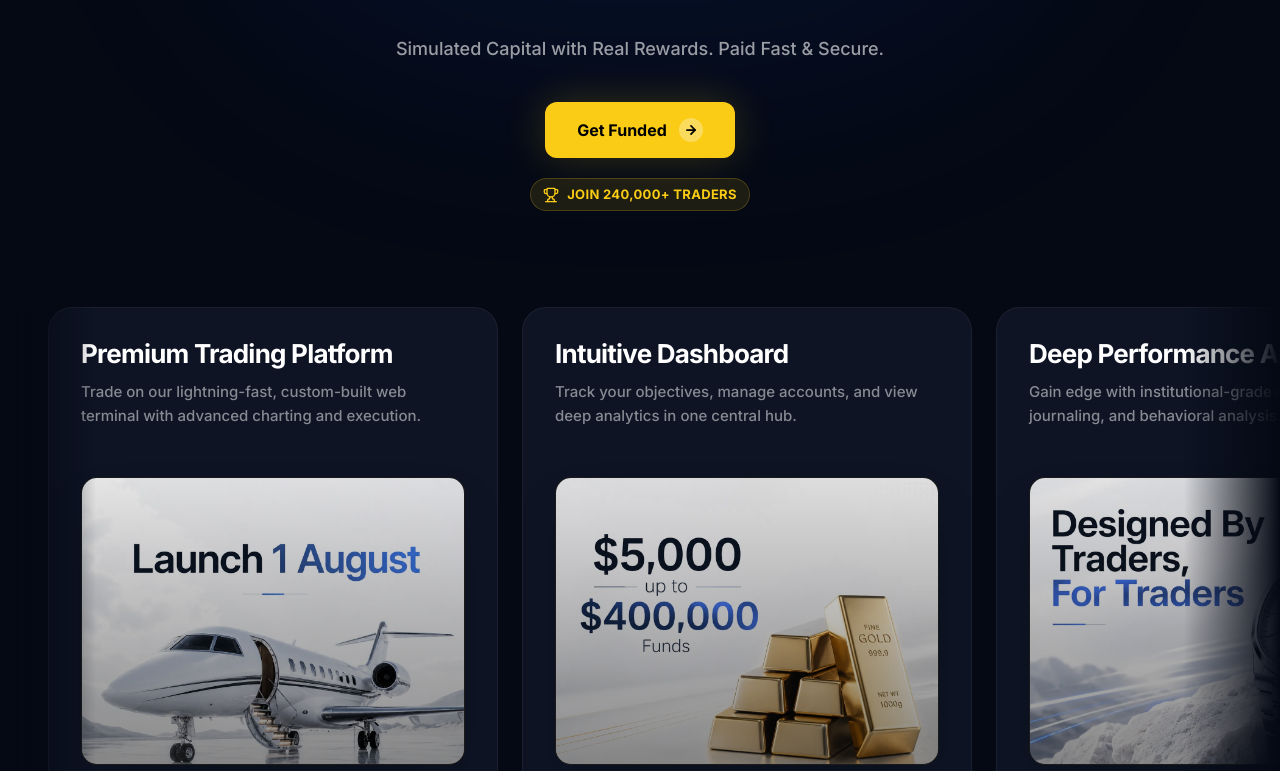
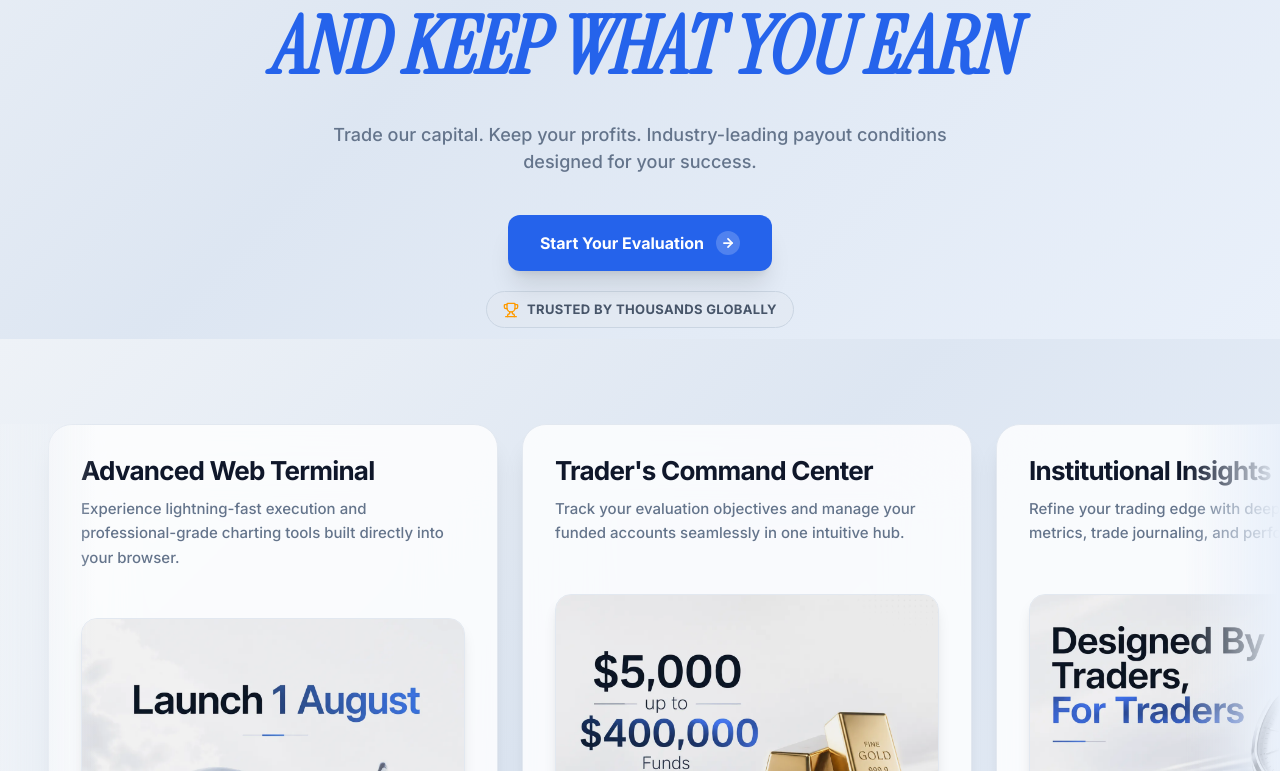
Before and after one commit to jatinkatariaaaa/thepeoplepropwebsite, a Next.js app: page / in a window 1280 px wide. Shown: the part 3109-3880 px from the top of the page. Built offline with nearby package versions, Linux system fonts and the light colour scheme.

Commit message:
Update CardStackSection theme and copy to match site branding

```diff
--- a/src/components/landing/CardStackSection.tsx
+++ b/src/components/landing/CardStackSection.tsx
@@ -13,71 +13,74 @@ interface FeatureCard {
 const featureCards: FeatureCard[] = [
   {
     id: "platform",
-    title: "Premium Trading Platform",
-    desc: "Trade on our lightning-fast, custom-built web terminal with advanced charting and execution.",
+    title: "Advanced Web Terminal",
+    desc: "Experience lightning-fast execution and professional-grade charting tools built directly into your browser.",
     image: "./images/cards/111.webp",
   },
   {
     id: "dashboard",
-    title: "Intuitive Dashboard",
-    desc: "Track your objectives, manage accounts, and view deep analytics in one central hub.",
+    title: "Trader's Command Center",
+    desc: "Track your evaluation objectives and manage your funded accounts seamlessly in one intuitive hub.",
     image: "./images/cards/112.webp",
   },
   {
     id: "analytics",
-    title: "Deep Performance Analytics",
-    desc: "Gain edge with institutional-grade metrics, trade journaling, and behavioral analysis.",
+    title: "Institutional Insights",
+    desc: "Refine your trading edge with deep behavioral metrics, trade journaling, and performance analytics.",
     image: "./images/cards/113.webp",
   },
   {
     id: "splits",
-    title: "Up to 100% Profit Splits",
-    desc: "Keep more of what you earn. Scale your account and unlock the industry's highest payouts.",
+    title: "Maximum Profit Share",
+    desc: "Why settle for less? Scale your trading capital and keep up to 100% of your hard-earned gains.",
     image: "./images/cards/114.webp",
   },
   {
     id: "payouts",
-    title: "Fast On-Demand Payouts",
-    desc: "Request your profits anytime. We process withdrawals securely within 24 hours.",
+    title: "Lightning Fast Payouts",
+    desc: "Request your profits on your terms. We process withdrawals securely within 24 hours.",
     image: "./images/cards/115.webp",
   },
 ];
 
 export function CardStackSection() {
   return (
-    <section className="relative overflow-hidden z-20 py-24 md:py-32 bg-[#050914]">
-      {/* Subtle Background Glows */}
-      <div className="absolute top-0 left-1/2 -translate-x-1/2 w-[800px] h-[500px] bg-blue-600/10 rounded-full blur-[120px] pointer-events-none" />
-
+    <section
+      className="relative overflow-hidden z-20 py-24 md:py-32"
+      style={{
+        background: "linear-gradient(135deg, #eef2f7 0%, #dde6f2 45%, #e9f0fa 100%)",
+        backgroundAttachment: "fixed",
+      }}
+    >
       <div className="relative z-10 w-full max-w-[1400px] mx-auto">
 
         {/* Huge Header Section */}
         <AnimatedSection className="px-5 md:px-8 text-center flex flex-col items-center">
-          <h2 className="text-[36px] sm:text-[56px] md:text-[72px] lg:text-[80px] font-black leading-[0.95] text-white uppercase tracking-tight max-w-5xl mx-auto">
-            Trading<br />
-            <span className="text-white/90">But with less risk</span><br />
-            <span className="text-white/80">With more capital</span><br />
-            <span className="text-white/70">And more reward</span>
+          <h2 className="text-[36px] sm:text-[56px] md:text-[72px] lg:text-[80px] font-black leading-[0.95] text-[var(--ink-950)] uppercase tracking-tight max-w-5xl mx-auto">
+            Scale Your Trading<br />
+            <span className="text-[var(--ink-700)]">With Zero Personal Risk</span><br />
+            <span className="text-[var(--ink-600)]">Access Up To $200k</span><br />
+            <span className="text-[var(--accent)] word-serif">And Keep What You Earn</span>
           </h2>
 
-          <p className="mt-8 text-[16px] md:text-[18px] text-white/60 font-medium max-w-2xl mx-auto">
-            Simulated Capital with Real Rewards. Paid Fast &amp; Secure.
+          <p className="mt-8 text-[16px] md:text-[18px] text-[var(--ink-500)] font-medium max-w-2xl mx-auto">
+            Trade our capital. Keep your profits. Industry-leading payout conditions designed for your success.
           </p>
 
           <div className="mt-10 flex flex-col items-center gap-5">
             <a
-              href="/dashboard"
-              className="group relative inline-flex items-center justify-center gap-3 bg-[#FACC15] hover:bg-[#EAB308] text-black font-bold text-[16px] px-8 py-4 rounded-xl transition-all duration-300 shadow-[0_0_40px_rgba(250,204,21,0.2)] hover:shadow-[0_0_60px_rgba(250,204,21,0.3)] hover:-translate-y-1"
+              href="/challenges"
+              className="group relative inline-flex items-center justify-center gap-3 bg-[var(--accent)] hover:bg-blue-700 text-white font-bold text-[16px] px-8 py-4 rounded-xl transition-all duration-300 shadow-xl hover:shadow-2xl hover:-translate-y-1"
             >
-              Get Funded
-              <div className="w-6 h-6 rounded-full bg-white/30 flex items-center justify-center group-hover:translate-x-1 transition-transform">
-                <ArrowRight className="w-3.5 h-3.5 text-black" strokeWidth={3} />
+              Start Your Evaluation
+              <div className="w-6 h-6 rounded-full bg-white/20 flex items-center justify-center group-hover:translate-x-1 transition-transform">
+                <ArrowRight className="w-3.5 h-3.5 text-white" strokeWidth={3} />
               </div>
             </a>
 
-            <div className="flex items-center gap-2 text-[#FACC15] text-[13px] font-bold tracking-wide uppercase bg-[#FACC15]/10 px-3 py-1.5 rounded-full border border-[#FACC15]/20">
-              <Trophy className="w-4 h-4" />
-              <span>Join 240,000+ Traders</span>
+            <div className="flex items-center gap-2 text-[var(--ink-600)] text-[13px] font-bold tracking-wide uppercase bg-slate-200/50 px-4 py-2 rounded-full border border-slate-300">
+              <Trophy className="w-4 h-4 text-amber-500" />
+              <span>Trusted by thousands globally</span>
             </div>
           </div>
         </AnimatedSection>
@@ -85,35 +88,35 @@ export function CardStackSection() {
         {/* Feature Cards Horizontal Scroll */}
         <div className="mt-20 md:mt-24 w-full relative">
 
-          {/* Edge fade gradients for scroll indication */}
-          <div className="absolute top-0 bottom-0 left-0 w-8 md:w-24 bg-gradient-to-r from-[#050914] to-transparent z-10 pointer-events-none" />
-          <div className="absolute top-0 bottom-0 right-0 w-8 md:w-24 bg-gradient-to-l from-[#050914] to-transparent z-10 pointer-events-none" />
+          {/* Edge fade gradients for scroll indication (Light Theme) */}
+          <div className="absolute top-0 bottom-0 left-0 w-8 md:w-24 bg-gradient-to-r from-[#eef2f7] to-transparent z-10 pointer-events-none" />
+          <div className="absolute top-0 bottom-0 right-0 w-8 md:w-24 bg-gradient-to-l from-[#e9f0fa] to-transparent z-10 pointer-events-none" />
 
           <div className="flex overflow-x-auto snap-x snap-mandatory gap-5 md:gap-6 px-5 md:px-12 pb-12 w-full hide-scrollbar">
             {featureCards.map((card, index) => (
               <AnimatedSection
                 key={card.id}
-                className="snap-center shrink-0 w-[85vw] sm:w-[400px] md:w-[450px] bg-[#0E1424] rounded-3xl p-6 md:p-8 flex flex-col relative overflow-hidden group border border-white/5 hover:border-white/10 transition-colors duration-500"
+                className="snap-center shrink-0 w-[85vw] sm:w-[400px] md:w-[450px] bg-white/80 backdrop-blur-2xl rounded-3xl p-6 md:p-8 flex flex-col relative overflow-hidden group border border-slate-200 shadow-xl hover:shadow-2xl transition-all duration-500"
               >
                 {/* Text Content */}
                 <div className="relative z-10">
-                  <h3 className="text-white text-[22px] md:text-[26px] font-bold leading-tight mb-3 pr-8">
+                  <h3 className="text-[var(--ink-950)] text-[22px] md:text-[26px] font-bold leading-tight mb-3 pr-8">
                     {card.title}
                   </h3>
-                  <p className="text-white/50 text-[14px] md:text-[15px] leading-relaxed font-medium">
+                  <p className="text-[var(--ink-500)] text-[14px] md:text-[15px] leading-relaxed font-medium">
                     {card.desc}
                   </p>
                 </div>
 
                 {/* Image / Graphic Container */}
-                <div className="mt-10 md:mt-12 relative w-full aspect-[4/3] rounded-2xl overflow-hidden shadow-2xl transition-transform duration-700 group-hover:-translate-y-2 group-hover:shadow-[0_20px_50px_rgba(0,0,0,0.5)] border border-white/10 bg-black">
+                <div className="mt-10 md:mt-12 relative w-full aspect-[4/3] rounded-2xl overflow-hidden shadow-lg transition-transform duration-700 group-hover:-translate-y-2 group-hover:shadow-2xl border border-slate-200 bg-slate-100">
                   <img
                     src={card.image}
                     alt={card.title}
-                    className="absolute inset-0 w-full h-full object-cover transition-transform duration-700 group-hover:scale-105 opacity-90 group-hover:opacity-100"
+                    className="absolute inset-0 w-full h-full object-cover transition-transform duration-700 group-hover:scale-105"
                   />
-                  {/* Internal Glow Overlay */}
-                  <div className="absolute inset-0 bg-gradient-to-t from-black/40 to-transparent pointer-events-none" />
+                  {/* Subtle inner shadow overlay */}
+                  <div className="absolute inset-0 bg-black/5 pointer-events-none transition-colors duration-500 group-hover:bg-transparent" />
                 </div>
               </AnimatedSection>
             ))}
```
